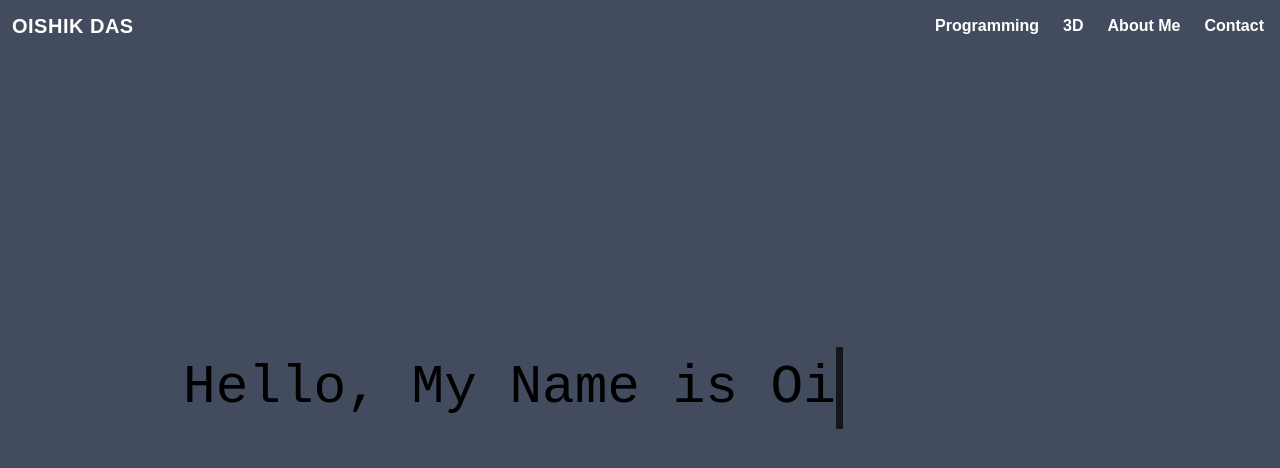
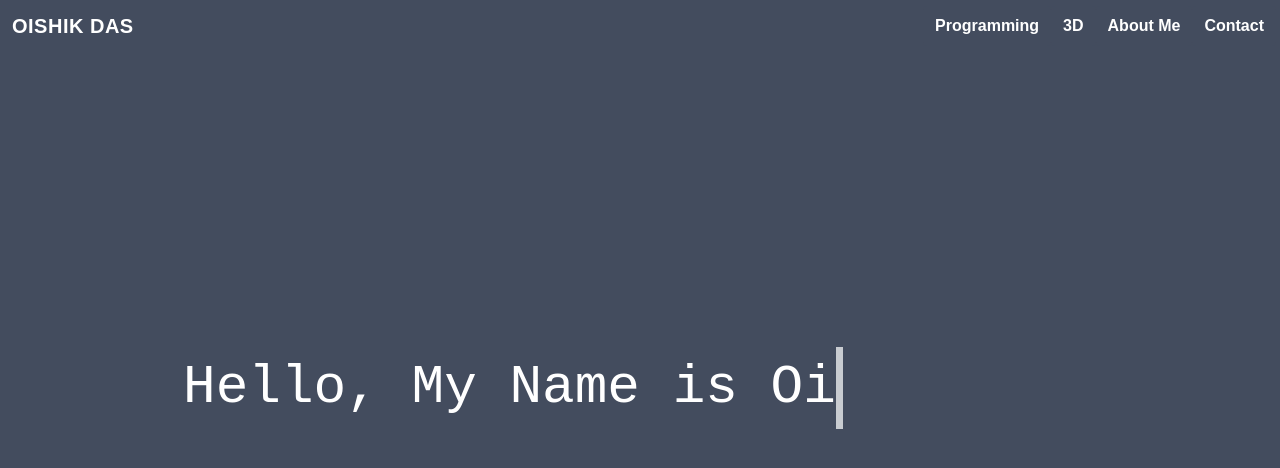
Before and after one commit to Calcium3d/Portfolio, a Next.js app: page / in a window 1280 px wide. Shown: the top 468 px of the page. Built offline with nearby package versions, Linux system fonts and the light colour scheme; what tailwind-nord would draw is missing.

Commit message:
white intro

```diff
--- a/styles/Typewriter.css
+++ b/styles/Typewriter.css
@@ -9,6 +9,7 @@
     position: relative;
     font-family: "Source Code Pro", monospace;
     position: relative;
+    color: white;
   }
 
   .h1::before,
@@ -29,14 +30,14 @@
 
   .h1::after {
     width: 0.125em;
-    background: black;
+    background: white;
     animation: typewriter var(--typewriterSpeed)
         steps(var(--typewriterCharacters)) 1s forwards,
       blink 750ms steps(var(--typewriterCharacters)) infinite;
   }
 
   .subtitle {
-    color: hsl(0 0% 0% / 0.7);
+    color: hsl(0 0% 100% / 0.7);
     font-size: 2rem;
     font-weight: 400;
     opacity: 0;
```
